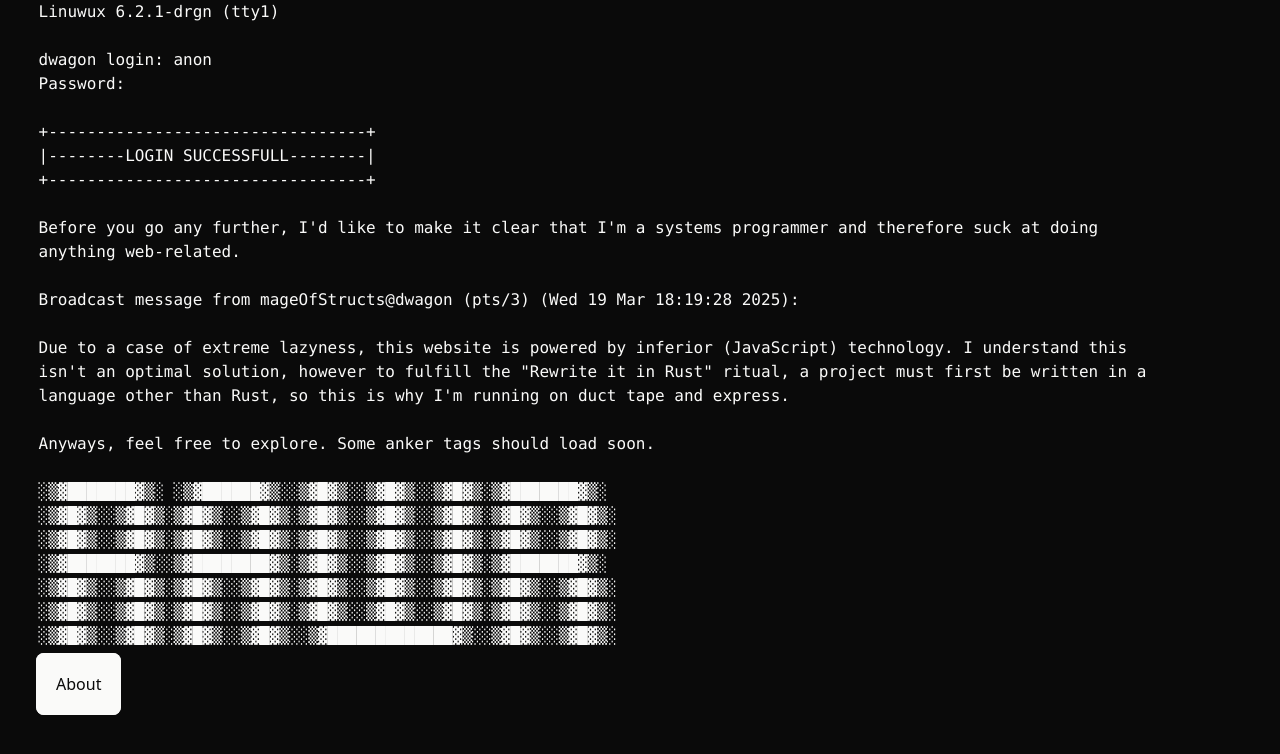
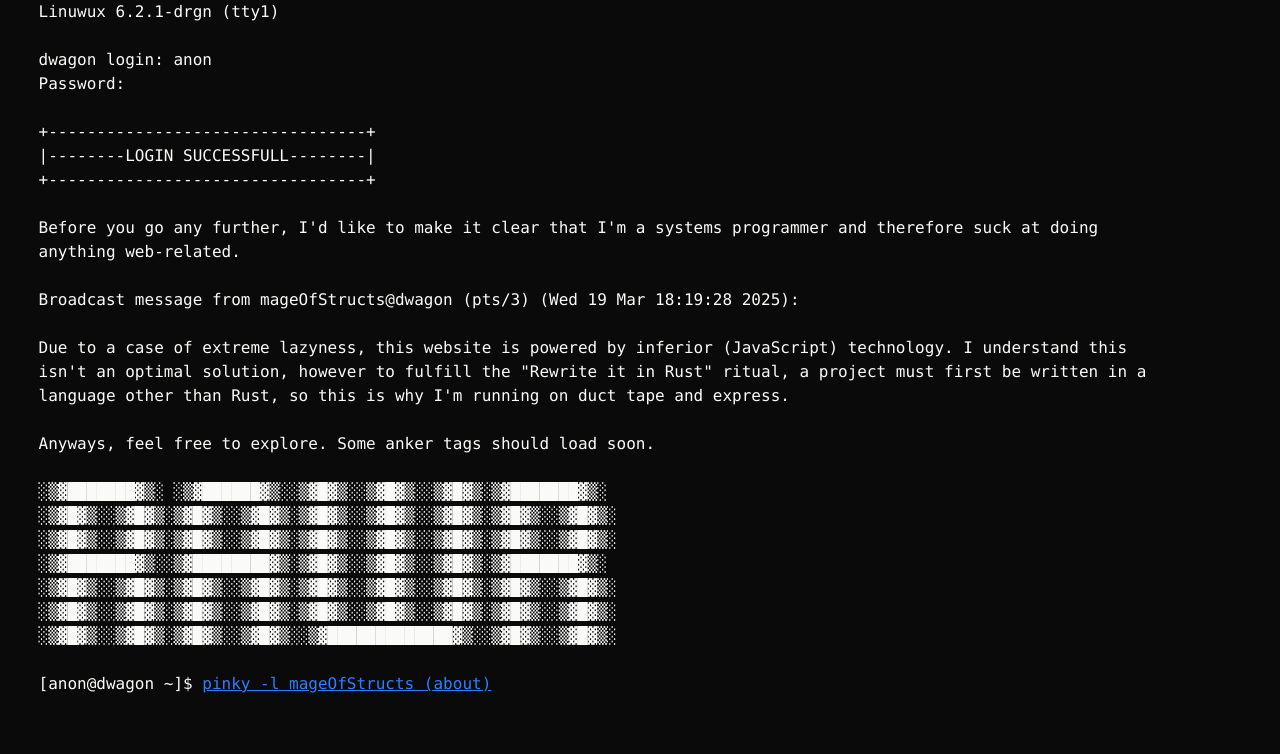
Before and after one commit to mageOfstructs/website, a website: page client/home.html in a window 1280 px wide. Drawn offline with nearby package versions, Linux system fonts and the light colour scheme; files that its build step writes are made by us from their sources.

Commit message:
home: link to about page

```diff
--- a/client/home.html
+++ b/client/home.html
@@ -21,7 +21,7 @@
     Before you go any further, I'd like to make it clear that I'm a systems programmer and therefore suck at doing
     anything web-related.
 
-    Broadcast message from mageOfStructs@dwagon (pts/3) (date):
+    Broadcast message from mageOfStructs@dwagon (pts/3) (<span id="dateC"></span>):
 
     Due to a case of extreme lazyness, this website is powered by inferior (JavaScript) technology. I understand this
     isn't an optimal solution, however to fulfill the "Rewrite it in Rust" ritual, a project must first be written in a
@@ -36,8 +36,9 @@
     ░▒▓█▓▒░░▒▓█▓▒░▒▓█▓▒░░▒▓█▓▒░▒▓█▓▒░░▒▓█▓▒░░▒▓█▓▒░▒▓█▓▒░░▒▓█▓▒░
     ░▒▓█▓▒░░▒▓█▓▒░▒▓█▓▒░░▒▓█▓▒░▒▓█▓▒░░▒▓█▓▒░░▒▓█▓▒░▒▓█▓▒░░▒▓█▓▒░
     ░▒▓█▓▒░░▒▓█▓▒░▒▓█▓▒░░▒▓█▓▒░░▒▓█████████████▓▒░░▒▓█▓▒░░▒▓█▓▒░
+
+    [anon@dwagon ~]$ <a href="about.html" class="text-blue-500 underline">pinky -l mageOfStructs (about)</a>
   </pre>
-  <a href="about.html"
-    class="p-4 border border-4 m-16 ml-9 rounded-lg border-stone-50 bg-stone-50 text-neutral-950">About</a>
+
 </body>
 <html>
--- a/client/home.js
+++ b/client/home.js
@@ -1,10 +1,10 @@
 function init() {
-	const tty = document.getElementById("tty");
-	const date = new Date().toUTCString().replace(",", "");
-	const match = /[0-9][0-9]:[0-9][0-9]:[0-9][0-9]/.exec(date);
-	const yearMatch = /[0-9][0-9][0-9][0-9]/.exec(date);
-	// Wed, 19 Mar 2025 08:41:27 GMT
-	const datestr =
-		date.slice(0, yearMatch.index) + match[0] + " " + yearMatch[0];
-	tty.textContent = tty.textContent.replace("date", datestr);
+  const tty = document.getElementById("dateC");
+  const date = new Date().toUTCString().replace(",", "");
+  const match = /[0-9][0-9]:[0-9][0-9]:[0-9][0-9]/.exec(date);
+  const yearMatch = /[0-9][0-9][0-9][0-9]/.exec(date);
+  // Wed, 19 Mar 2025 08:41:27 GMT
+  const datestr = date.slice(0, yearMatch.index) + match[0] + " " +
+    yearMatch[0];
+  tty.textContent = datestr;
 }
```
